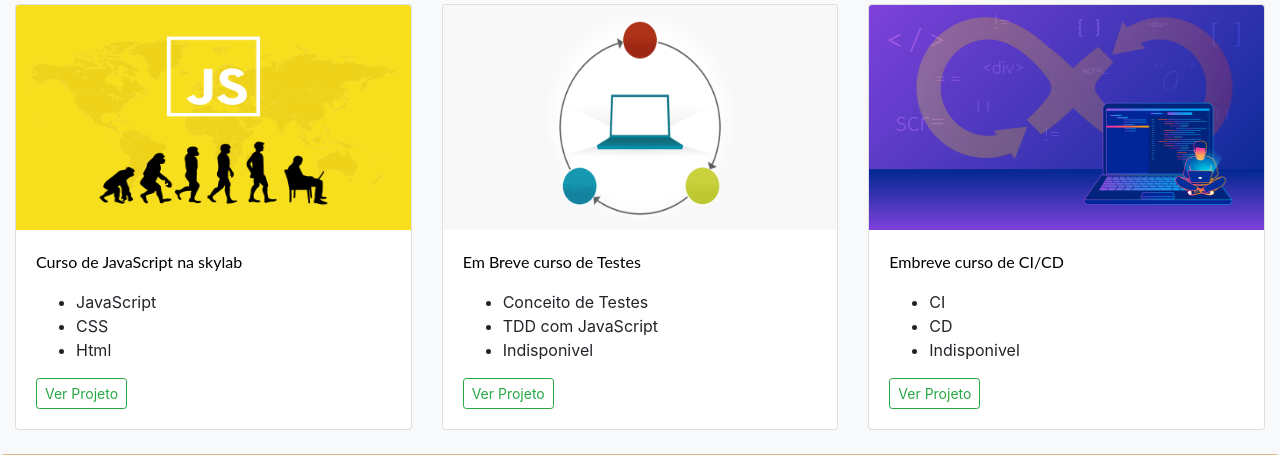
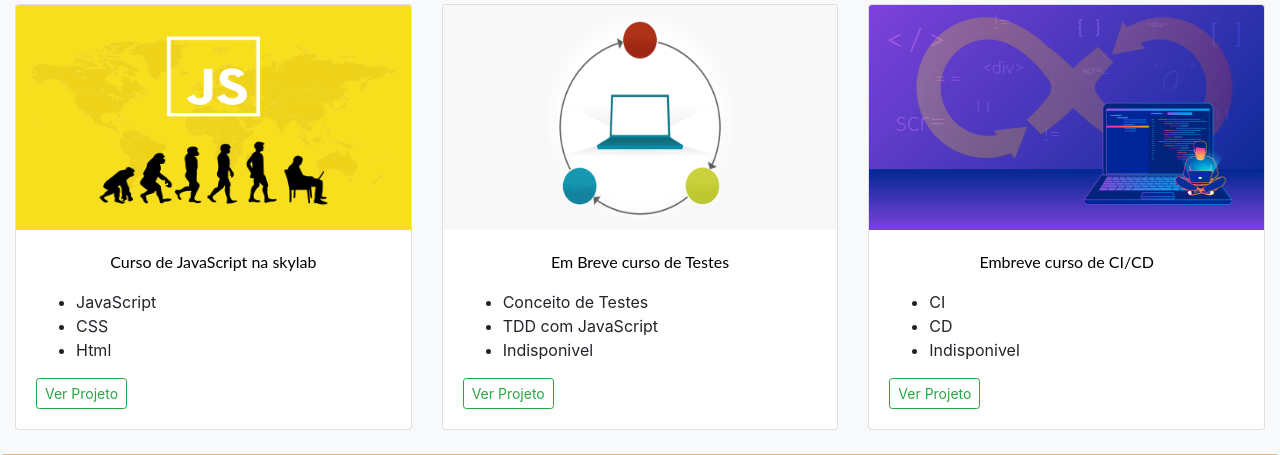
Before and after one commit to ErnaniSilveira16/Meu-Portifolio, a PHP site: page / in a window 1280 px wide. Shown: the part 590-1045 px from the top of the page. Run offline with PHP 8.4, Linux system fonts and the light colour scheme; some libraries are stand-ins or nearby versions.

Commit message:
Add files via upload

```diff
--- a/index.php
+++ b/index.php
@@ -63,6 +63,12 @@
         .contatoWhatsapp{
             color: green;
         }
+        .botao {
+            display: block;
+            margin-left: auto;
+            margin-right: auto;
+        }
+
 
         .textoBranco {
             color: white !important;
@@ -134,7 +140,7 @@
                             alt="Miniatura [100% x225]" style="height: 225px; width: 100%; display: block;" src="js.png"
                             data-holder-rendered="true">
                         <div class="card-body">
-                            <p class="card-text">Curso de JavaScript na skylab</p>
+                            <p class="card-text text-center"> Curso de JavaScript na skylab</p>
                             <ul>
                                 <li>JavaScript</li>
                                 <li>CSS</li>
@@ -158,7 +164,7 @@
                             alt="Miniatura [100% x225]" style="height: 225px; width: 100%; display: block;"
                             src="Testes.png" data-holder-rendered="true">
                         <div class="card-body">
-                            <p class="card-text">Em Breve curso de Testes</p>
+                            <p class="card-text text-center">Em Breve curso de Testes</p>
                             <ul>
                                 <li>Conceito de Testes</li>
                                 <li>TDD com JavaScript</li>
@@ -182,7 +188,7 @@
                             alt="Miniatura [100% x225]" style="height: 225px; width: 100%; display: block;"
                             src="CICD.jpg" data-holder-rendered="true">
                         <div class="card-body">
-                            <p class="card-text">Embreve curso de CI/CD</p>
+                            <p class="card-text text-center">Embreve curso de CI/CD</p>
                             <ul>
                                 <li>CI</li>
                                 <li>CD</li>
@@ -192,7 +198,7 @@
                             <div class="d-flex justify-content-between align-items-center">
                                 <div class="btn-group">
                                     <a href="www.google.com.br"> <button type="button"
-                                            class="btn btn-sm btn-outline-success ">Ver Projeto</button></a>
+                                            class="btn btn-sm btn-outline-success botao">Ver Projeto</button></a>
 
                                 </div>
                             </div>
```
